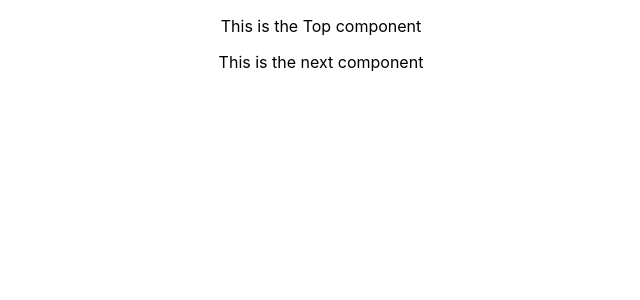
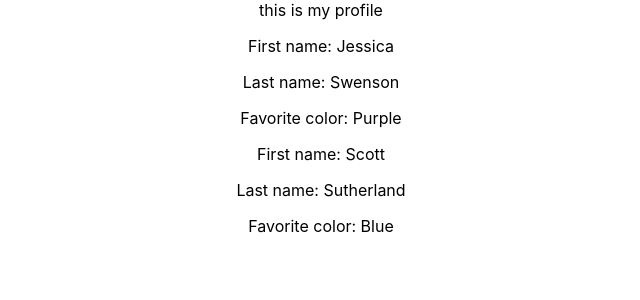
Before and after one commit to Jswens24/unit-1-review, a React (Create React App) app: page / in a window 1280 px wide. Shown: the top 300 px of the page, without its empty margins (319-959 px from the left). Built offline with nearby package versions, Linux system fonts and the light colour scheme.

Commit message:
added props

```diff
--- a/src/App.js
+++ b/src/App.js
@@ -1,13 +1,26 @@
-import logo from './logo.svg';
 import './App.css';
-import Top from './Top';
-import Next from './Next';
+import Profile from './components/Profile';
+
 
 function App() {
+
+  const user = {
+    firstName: 'Jessica',
+    lastName: 'Swenson',
+    favoriteColor: 'Purple'
+  }
+
+  const userTwo = {
+    firstName: 'Scott',
+    lastName: 'Sutherland',
+    favoriteColor: 'Blue'
+  }
+
+
   return (
     <div className="App">
-      <Top />
-      <Next />
+      <Profile info={user} isMe={true} />
+      <Profile info={userTwo} isMe={false} />
     </div>
   );
 }
--- a/src/Next.js
+++ /dev/null
@@ -1,12 +0,0 @@
-import React from 'react';
-
-const Next = () => {
-
-    return (
-        <div>
-            <p>This is the next component</p>
-        </div>
-    )
-};
-
-export default Next;
--- a/src/Top.js
+++ /dev/null
@@ -1,12 +0,0 @@
-import React from "react";
-
-const Top = () => {
-
-    return (
-        <div>
-            <p>This is the Top component</p>
-        </div>
-    )
-};
-
-export default Top;
--- /dev/null
+++ b/src/components/Profile.js
@@ -0,0 +1,17 @@
+import React from 'react';
+
+const Profile = (props) => {
+
+    console.log(props);
+
+    return (
+        <div>
+            {props.isMe && 'this is my profile'}
+            <p>First name: {props.info.firstName}</p>
+            <p>Last name: {props.info.lastName}</p>
+            <p>Favorite color: {props.info.favoriteColor}</p>
+        </div>
+    )
+};
+
+export default Profile;
```
